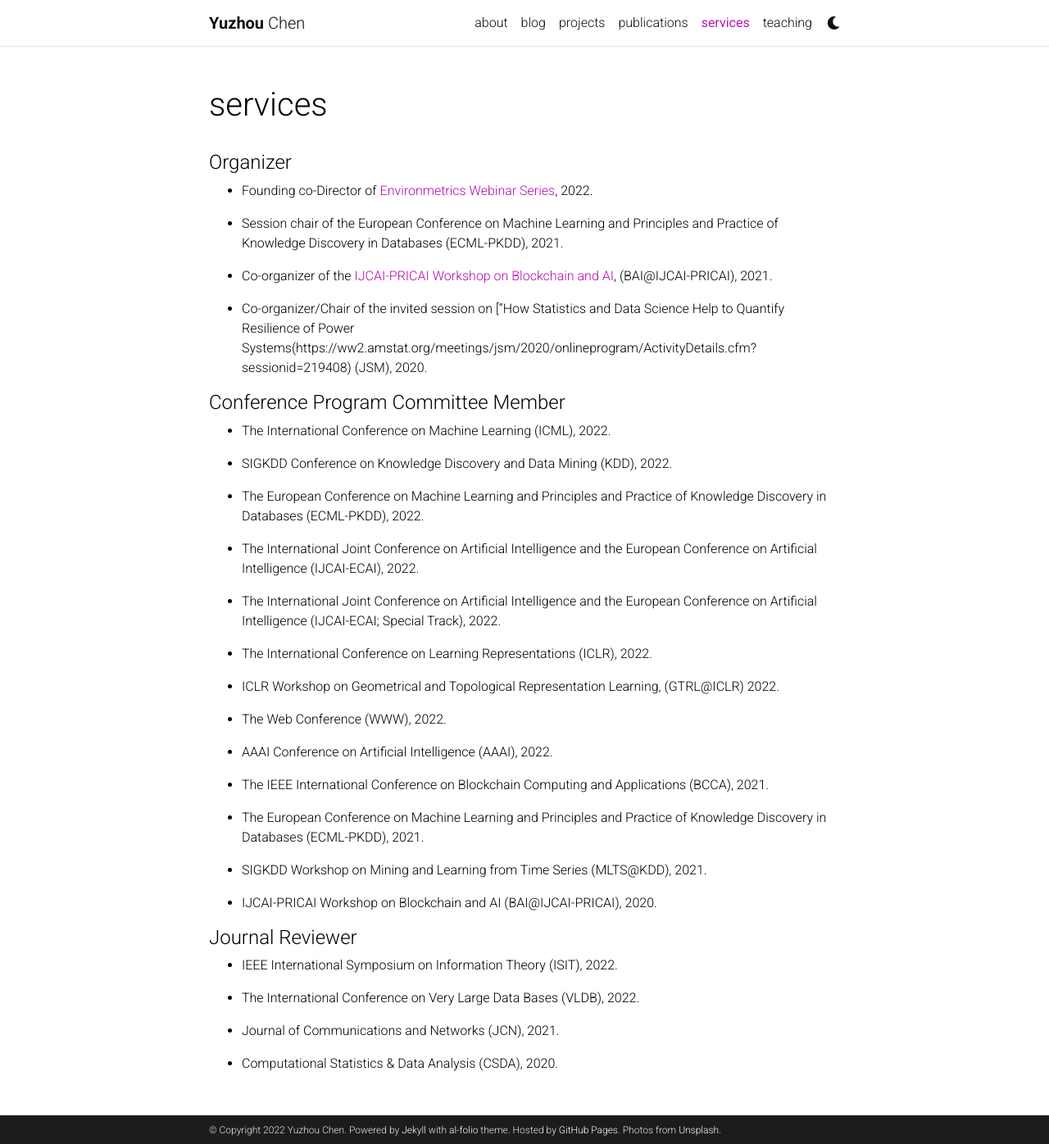
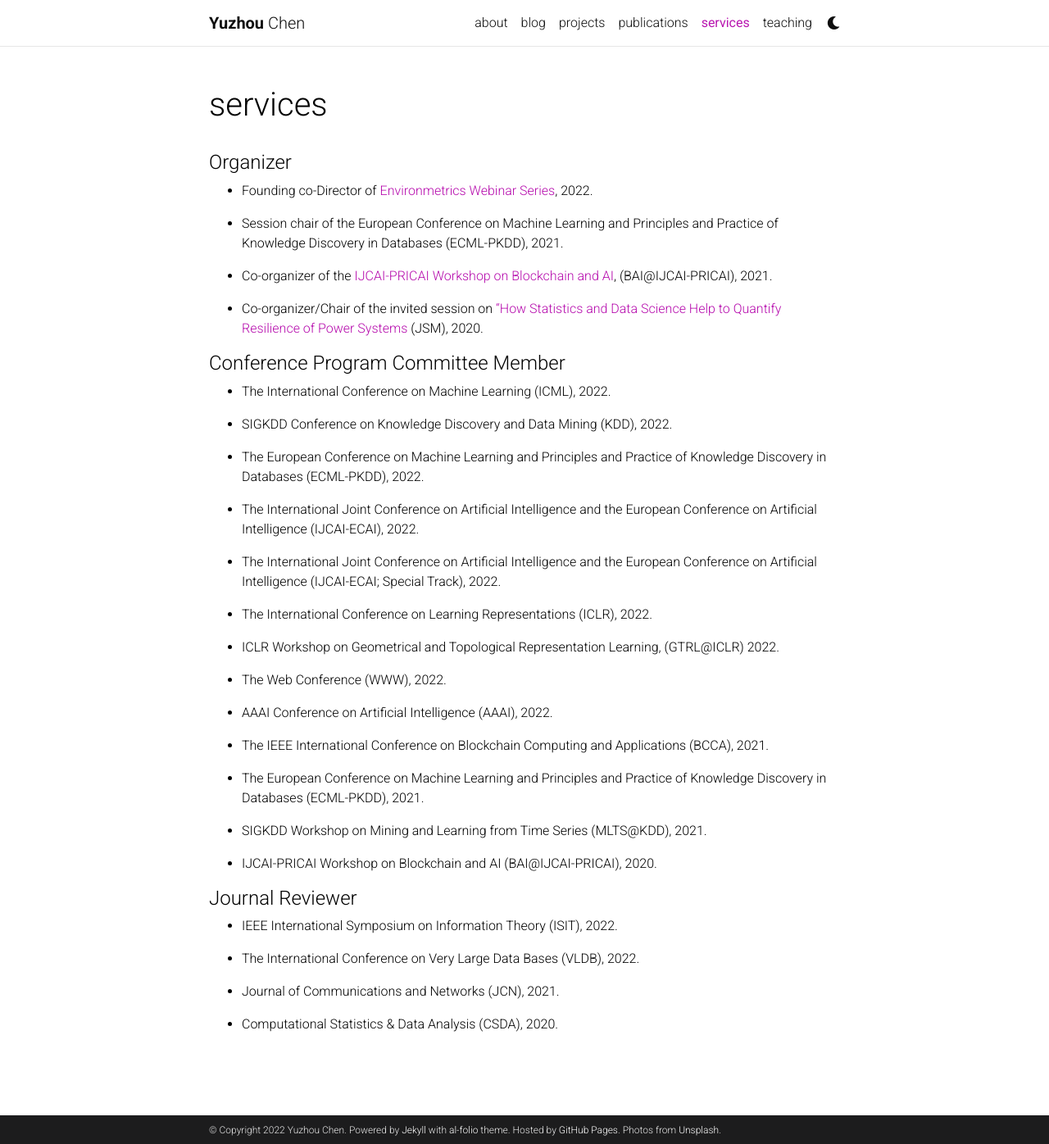
Before and after one commit to yuzhouguangc/yuguang_website, a Jekyll site: the page built from _pages/services.md, in a window 1280 px wide and 1396 px high. Shown: the whole window at 82% size. Built offline with Jekyll 4.4.1, drawn with Linux system fonts in a browser that asks for light colours; comment, search, counter and statistics services are not loaded; a style sheet for code colours, icons or effects is not loaded.

Commit message:
Update services.md

```diff
--- a/_pages/services.md
+++ b/_pages/services.md
@@ -14,7 +14,7 @@ nav: true
 
 - Co-organizer of the [IJCAI-PRICAI Workshop on Blockchain and AI](https://blockchaindataanalytics.github.io/IJCAI2020/index.html), (BAI@IJCAI-PRICAI), 2021.
 
-- Co-organizer/Chair of the invited session on ["How Statistics and Data Science Help to Quantify Resilience of Power Systems(https://ww2.amstat.org/meetings/jsm/2020/onlineprogram/ActivityDetails.cfm?sessionid=219408) (JSM), 2020.
+- Co-organizer/Chair of the invited session on ["How Statistics and Data Science Help to Quantify Resilience of Power Systems](https://ww2.amstat.org/meetings/jsm/2020/onlineprogram/ActivityDetails.cfm?sessionid=219408) (JSM), 2020.
 
 
 #### Conference Program Committee Member
```
